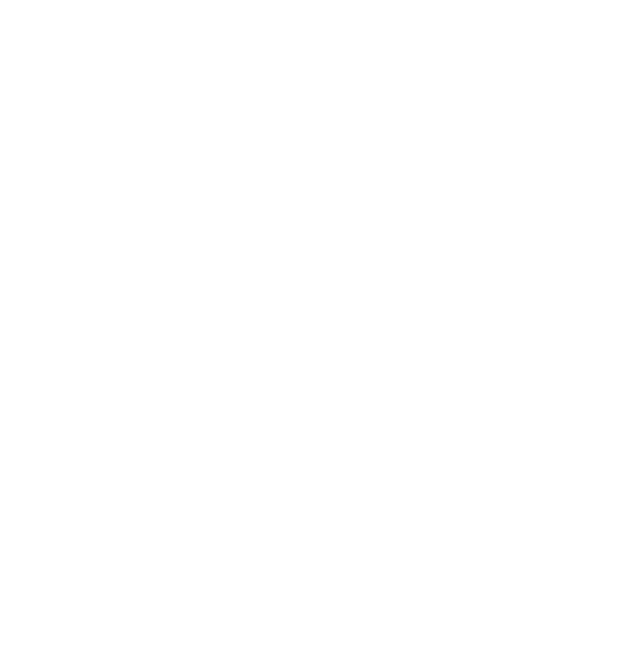
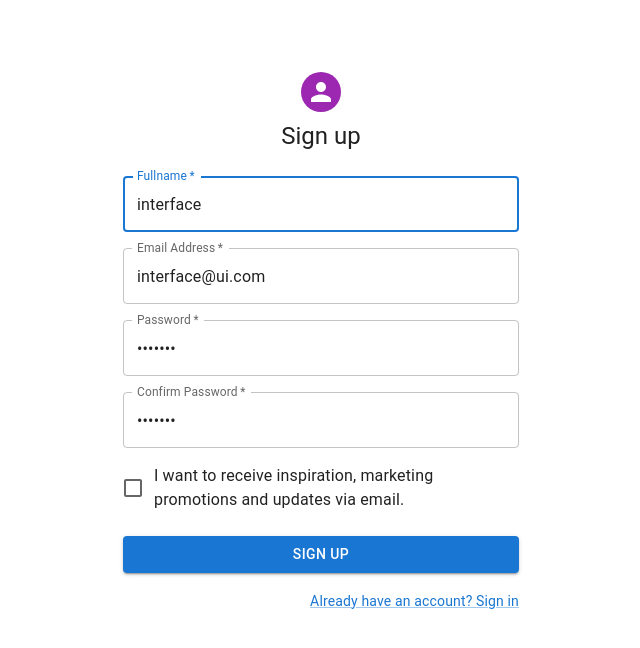
Before and after one commit to ricardovac/nestjs-auth-frontend, a React (Create React App) app: page /signup in a window 1280 px wide. Before the commit this address had no page. Shown: the top 648 px of the page, without its empty margins (319-959 px from the left). Built offline with nearby package versions, Linux system fonts and the light colour scheme.

Commit message:
SignIn incrementado & SignUp UI:fix

```diff
--- a/src/Component/Auth/Signin.js
+++ b/src/Component/Auth/Signin.js
@@ -16,7 +16,7 @@
 
 export default function SignIn(props) {
   const { setIsLoggedIn } = props;
-  const [errrorMessage, setErrorMessage] = React.useState('');
+  const [errorMessage, setErrorMessage] = React.useState('');
   let navigate = useNavigate();
 
   const handleSubmit = async (event) => {
@@ -34,7 +34,7 @@
     } else {
       localStorage.setItem('token', data.token);
       setIsLoggedIn(true);
-      navigate('/');
+      navigate('/home');
     }
   };
 
@@ -80,7 +80,7 @@
               value='Abc@123'
             />
             <Typography component="p" variant="p" color="red">
-              {errrorMessage}
+              {errorMessage}
             </Typography>
             <Button
               type="submit"
@@ -92,12 +92,12 @@
             </Button>
             <Grid container>
               <Grid item xs>
-                <Link href="/Signup" variant="body2">
+                <Link href="/signup" variant="body2">
                   Forgot password?
                 </Link>
               </Grid>
               <Grid item>
-                <Link href="SignUp" variant="body2">
+                <Link href="/signup" variant="body2">
                   {"Don't have an account? Sign Up"}
                 </Link>
               </Grid>
--- a/src/Component/Auth/Signup.js
+++ b/src/Component/Auth/Signup.js
@@ -1,4 +1,15 @@
 import * as React from 'react';
+import Avatar from '@mui/material/Avatar';
+import Button from '@mui/material/Button';
+import CssBaseline from '@mui/material/CssBaseline';
+import TextField from '@mui/material/TextField';
+import FormControlLabel from '@mui/material/FormControlLabel';
+import Checkbox from '@mui/material/Checkbox';
+import Link from '@mui/material/Link';
+import Grid from '@mui/material/Grid';
+import Box from '@mui/material/Box';
+import Typography from '@mui/material/Typography';
+import Container from '@mui/material/Container';
 import { createTheme, ThemeProvider } from '@mui/material/styles';
 import axios from 'axios';
 import { useNavigate } from 'react-router-dom';
@@ -7,21 +18,21 @@
 
 export default function SignUp() {
   let navigate = useNavigate();
+
   const handleSubmit = async (event) => {
     event.preventDefault();
-    const data = new FormData(event.currentTarget);
+    const formData = new FormData(event.currentTarget);
     const form = {
-      name: data.get('name'),
-      email: data.get('email'),
-      password: data.get('password'),
-      confirmPassword: data.get('confirmPassword')
+      name: formData.get('name'),
+      email: formData.get('email'),
+      password: formData.get('password'),
+      confirmPassword: formData.get('confirmPassword')
     };
     await axios.post("http://localhost:3000/user", form);
     navigate('/');
   };
 
   return (
-
     <ThemeProvider theme={theme}>
       <Container component="main" maxWidth="xs">
         <CssBaseline />
@@ -34,58 +45,83 @@
           }}
         >
           <Avatar sx={{ m: 1, bgcolor: 'secondary.main' }}>
-
           </Avatar>
           <Typography component="h1" variant="h5">
-            Sign in
+            Sign up
           </Typography>
-          <Box component="form" onSubmit={handleSubmit} noValidate sx={{ mt: 1 }}>
+          <Box component="form" noValidate onSubmit={handleSubmit} sx={{ mt: 3 }}>
+            <Grid container spacing={2}>
+              <Grid item xs={12} sm={12}>
                 <TextField
-              margin="normal"
+                  value='interface'
+                  autoComplete="given-name"
+                  name="fname"
+                  required
+                  fullWidth
+                  id="fname"
+                  label="Fullname"
+                  autoFocus
+                />
+              </Grid>
+              <Grid item xs={12}>
+                <TextField
+                  value='interface@ui.com'
                   required
                   fullWidth
                   id="email"
                   label="Email Address"
                   name="email"
                   autoComplete="email"
-              autoFocus
                 />
+              </Grid>
+              <Grid item xs={12}>
                 <TextField
-              margin="normal"
+                  value='Abc@123'
                   required
                   fullWidth
                   name="password"
                   label="Password"
                   type="password"
                   id="password"
-              autoComplete="current-password"
+                  autoComplete="new-password"
                 />
-            <Typography component="p" variant="p" color="red">
-              {errrorMessage}
-            </Typography>
+              </Grid>
+              <Grid item xs={12}>
+                <TextField
+                  value='Abc@123'
+                  required
+                  fullWidth
+                  name="confirmPassword"
+                  label="Confirm Password"
+                  type="password"
+                  id="confirmPassword"
+                  autoComplete="new-password"
+                />
+              </Grid>
+              <Grid item xs={12}>
+                <FormControlLabel
+                  control={<Checkbox value="allowExtraEmails" color="primary" />}
+                  label="I want to receive inspiration, marketing promotions and updates via email."
+                />
+              </Grid>
+            </Grid>
             <Button
               type="submit"
               fullWidth
               variant="contained"
               sx={{ mt: 3, mb: 2 }}
             >
-              Sign In
+              Sign Up
             </Button>
-            <Grid container>
-              <Grid item xs>
-                <Link href="/Signup" variant="body2">
-                  Forgot password?
-                </Link>
-              </Grid>
+            <Grid container justifyContent="flex-end">
               <Grid item>
-                <Link href="SignUp" variant="body2">
-                  {"Don't have an account? Sign Up"}
+                <Link href="/" variant="body2">
+                  Already have an account? Sign in
                 </Link>
               </Grid>
             </Grid>
           </Box>
         </Box>
-
       </Container>
     </ThemeProvider>
   );
--- a/src/Component/Router.js
+++ b/src/Component/Router.js
@@ -24,7 +24,7 @@
           <Routes>
             <Route path="/" element={<SignIn setIsLoggedIn={setLoggedIn} isLoggedIn={isLoggedIn} />}>
             </Route>
-            <Route path="/user" element={<SignUp setIsLoggedIn={setLoggedIn} />}>
+            <Route path="/signup" element={<SignUp setIsLoggedIn={setLoggedIn} />}>
             </Route>
           </Routes>
         }
```
Lines whose indentation alone changed are shown as unchanged.
